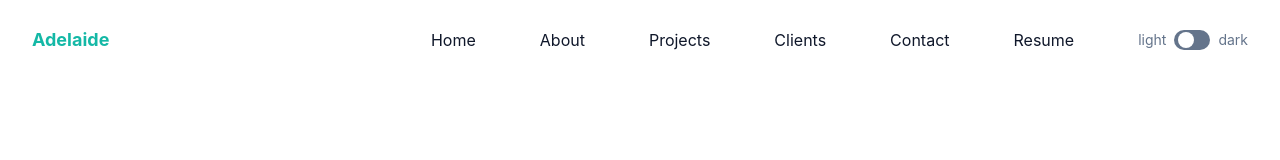
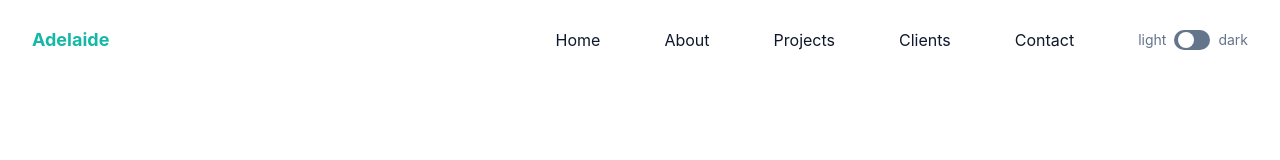
Before and after one commit to adehlaide12/tailwind-portfolio, a website: page index.html in a window 1280 px wide. Shown: the top 160 px of the page. Drawn offline with Linux system fonts and the light colour scheme.

Commit message:
remove resume

```diff
--- a/index.html
+++ b/index.html
@@ -50,9 +50,6 @@
                 </li>
                 <li class="group">
                   <a href="#contact" class="mx-8 flex py-2 text-base text-dark group-hover:text-primary dark:text-white">Contact</a>
-                </li>
-                <li class="group">
-                  <a href="https://github.com/adehlaide12" class="mx-8 flex py-2 text-base text-dark group-hover:text-primary dark:text-white">Resume</a>
                 </li>
                 <li class="mt-3 flex items-center pl-8 lg:mt-0">
                   <div class="flex">
```
